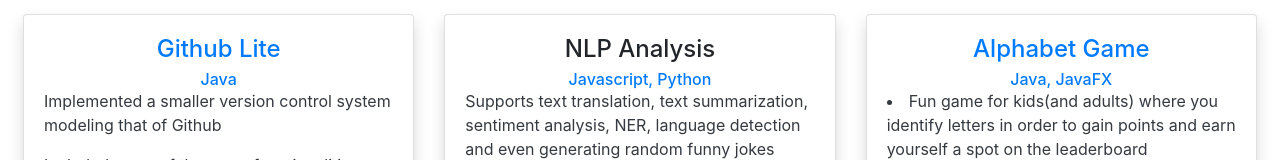
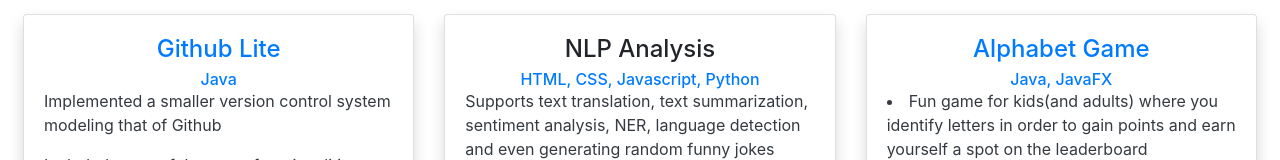
Before and after one commit to srinichrocks/Personal-Website, a Next.js app: page /projects in a window 1280 px wide. Shown: the part 145-305 px from the top of the page. Built offline with nearby package versions, Linux system fonts and the light colour scheme.

Commit message:
Project description change minor

```diff
--- a/src/pages/projects.js
+++ b/src/pages/projects.js
@@ -77,7 +77,7 @@
                 <div className="card-content">
                   <div className="card-body">
                     <h4 className="card-title">NLP Analysis</h4>
-                    <h6 className='card-subtitle text-primary'>Javascript, Python</h6>
+                    <h6 className='card-subtitle text-primary'>HTML, CSS, Javascript, Python</h6>
                     <section className='card-text text-left text-dark'>
                     <p>Supports text translation, text summarization, sentiment analysis, NER, language detection and even generating random funny jokes</p>
                   </section>
```
